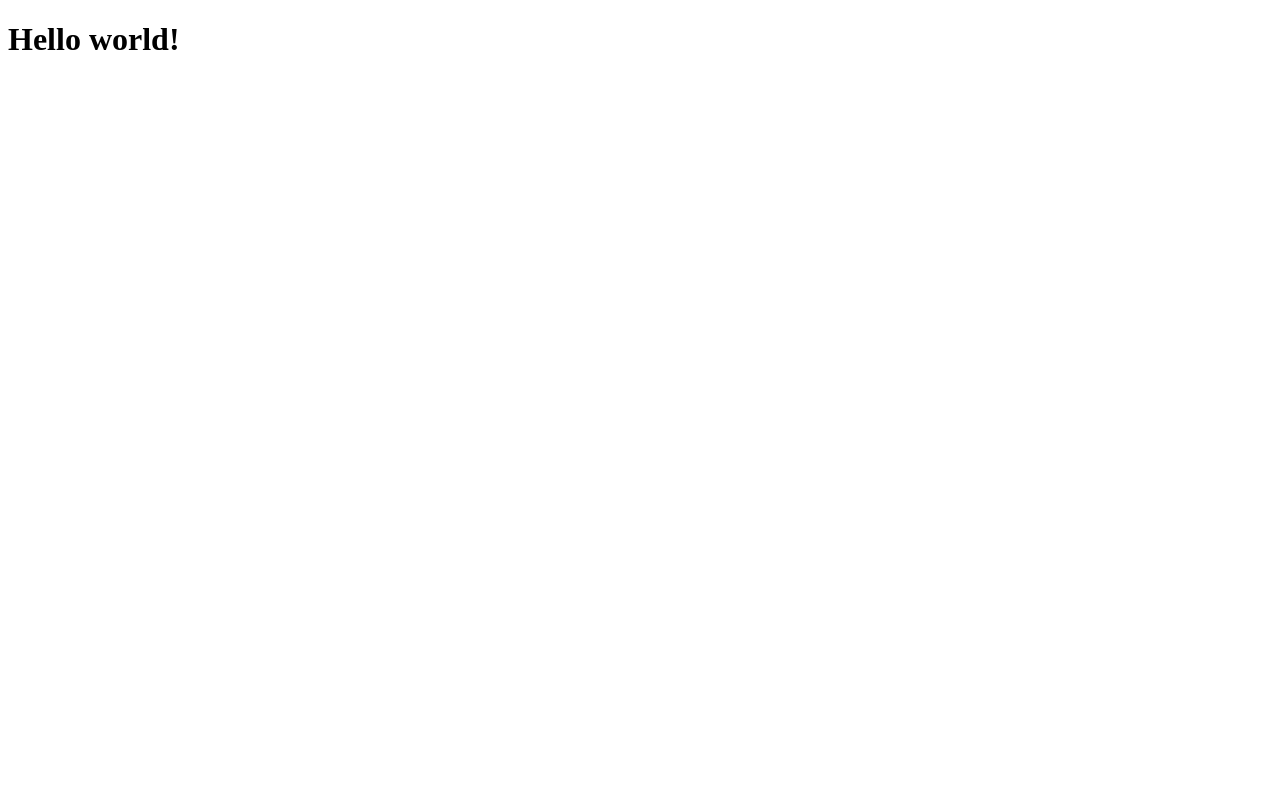
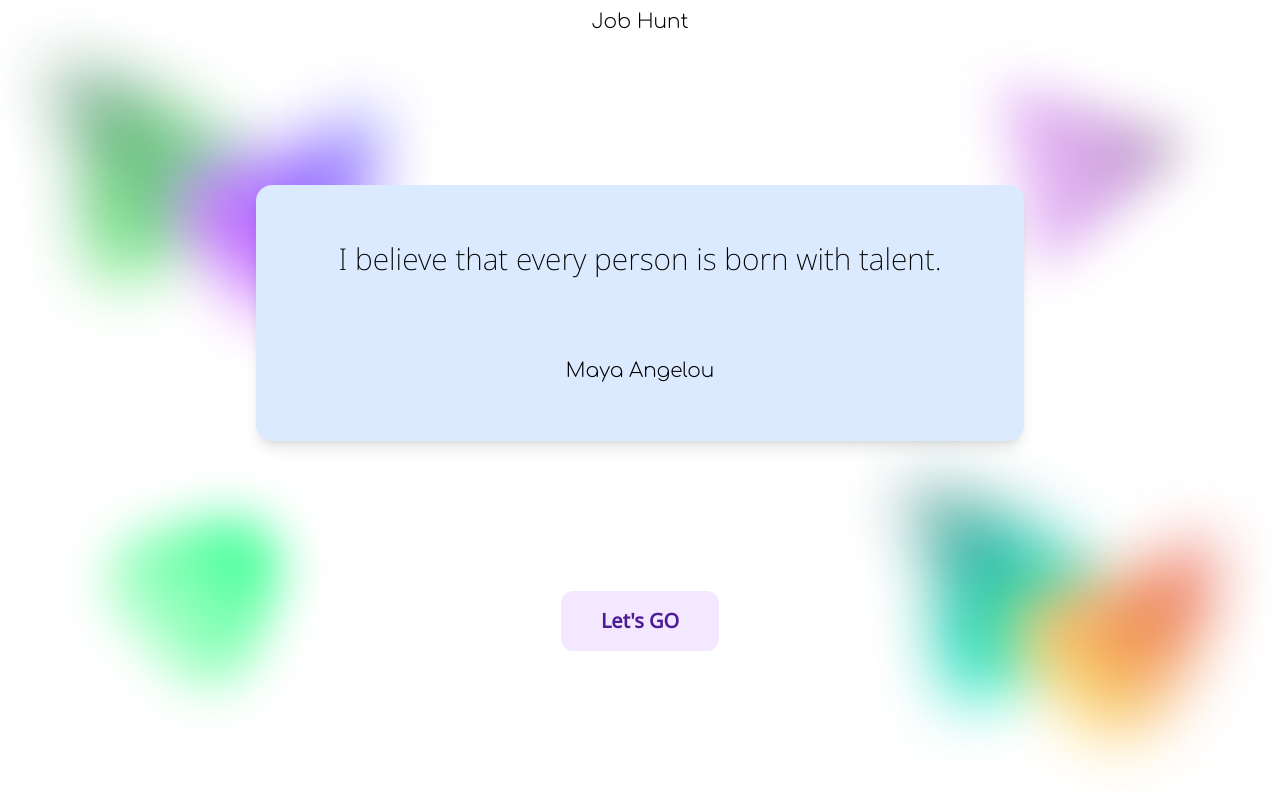
Before and after one commit to OriginalMeet/JobHunt, a React (Create React App) app: page / in a window 1280 px wide. Built offline with nearby package versions, Linux system fonts and the light colour scheme.

Commit message:
Home page finished

```diff
--- a/src/App.tsx
+++ b/src/App.tsx
@@ -1,10 +1,8 @@
-import React from 'react';
+import Quotes from "./pages/Home/Quotes";
 
 function App() {
   return (
-    <h1 className="text-3xl font-bold underline">
-      Hello world!
-    </h1>
+    <Quotes/>
   );
 }
 
--- a/src/index.css
+++ b/src/index.css
@@ -1,3 +1,5 @@
+@import url('https://fonts.googleapis.com/css2?family=Comfortaa:wght@300&family=Noto+Sans:wght@200;400&family=Poiret+One&display=swap');
+
 @tailwind base;
 @tailwind components;
 @tailwind utilities;
--- a/src/index.tsx
+++ b/src/index.tsx
@@ -1,5 +1,6 @@
 import React from 'react';
 import ReactDOM from 'react-dom/client';
+import './index.css'
 import App from './App';
 
 const root = ReactDOM.createRoot(
--- /dev/null
+++ b/src/pages/Home/Button.tsx
@@ -0,0 +1,7 @@
+export default function Button() {
+    return (
+        <div>
+            <button className="py-4 px-10 font-googleSans text-violet-900 text-xl font-bold bg-purple-100 hover:bg-purple-200 rounded-xl hover:rounded-md hover:shadow hover:transition-all">Let's GO</button>
+        </div>
+    )
+}
--- /dev/null
+++ b/src/pages/Home/Card.tsx
@@ -0,0 +1,29 @@
+import { useEffect, useState } from "react"
+import quotesData from "../../data/Quotes/quotes.json"
+
+export default function Card() {
+    const [num, setNum] = useState<number>(randomNumberInRange(0,1643));
+    const [quote, setQuote] = useState<string | null>("");
+    const [author, setAuthor] = useState<string | null>("");
+
+    function randomNumberInRange(min: number, max: number) {
+        // returns a random number in the range of min & max
+        return Math.floor(Math.random() * (max - min + 1)) + min;
+    }
+
+    useEffect(() => {
+        setQuote(quotesData[num].text)
+        setAuthor(quotesData[num].author)
+    }, [])
+
+    return (
+        <div className="w-3/5 h-100% flex flex-col justify-between px-16 py-14 bg-blue-100 rounded-2xl shadow-lg">
+            <div className="flex justify-center font-googleSans text-3xl text-center font-extralight">
+                {quote}
+            </div>
+            <div className="flex justify-center font-heading text-xl">
+                {author}
+            </div>
+        </div>
+    )
+}
--- a/src/pages/Home/Quotes.tsx
+++ b/src/pages/Home/Quotes.tsx
@@ -1,9 +1,22 @@
-import React from "react";
+import QuotesBG from "../../assets/QuotesBG.png";
+import Card from "./Card";
+import Button from "./Button";
 
 function Quotes() {
     return (
         <div>
-            Background Is Here
+            <img className="absolute h-full w-full object-cover -z-10" src={QuotesBG} alt="Background img"/>
+            <div className="h-screen flex flex-col justify-between">
+                <div className="flex justify-center font-heading text-xl mt-2">
+                    Job Hunt
+                </div>
+                <div className="flex justify-center w-full h-64 m-auto">
+                    <Card />
+                </div>
+                <div className="flex justify-center w-100 h-50 mb-auto">
+                    <Button />
+                </div>
+            </div>
         </div>
     )
 }
--- /dev/null
+++ b/src/react-app-env.d.ts
@@ -0,0 +1,4 @@
+declare module "*.png";
+declare module "*.svg";
+declare module "*.jpeg";
+declare module "*.jpg";
--- a/tailwind.config.js
+++ b/tailwind.config.js
@@ -4,7 +4,13 @@ module.exports = {
     "./src/**/*.{js,jsx,ts,tsx}",
   ],
   theme: {
-    extend: {},
+    extend: {
+      fontFamily: {
+        heading: ['Comfortaa'],
+        googleSans: ['Noto Sans'],
+        poiret: ['Poiret One'],
+      },
+    },
   },
   plugins: [],
 }
```
Also changed, not shown: src/assets/QuotesBG.png.
